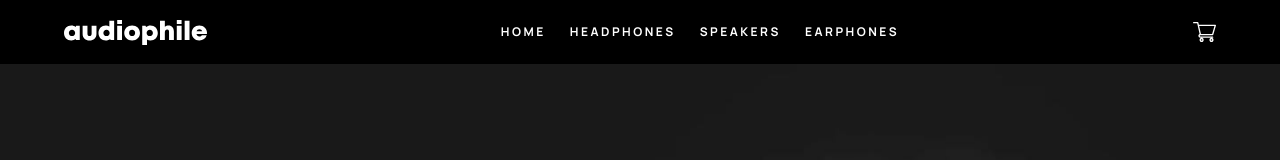
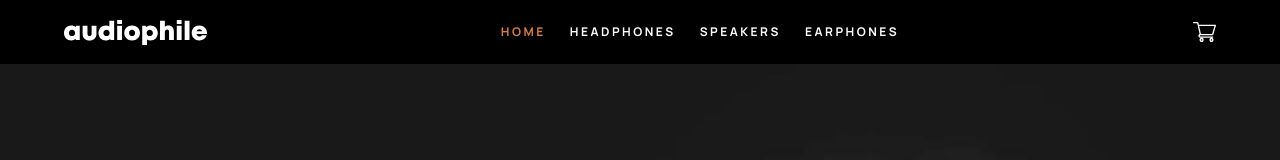
Before and after one commit to pqhung3007/audiophile-ecommerce-website, a Next.js app: page / in a window 1280 px wide. Shown: the top 160 px of the page. Built offline with nearby package versions, Linux system fonts and the light colour scheme.

Commit message:
indicate active status for navbar link

```diff
--- a/components/shared/Navbar.tsx
+++ b/components/shared/Navbar.tsx
@@ -1,12 +1,14 @@
 import React, { useRef, useState, useEffect } from "react";
 import Image from "next/image";
 import Link from "next/link";
+import { useRouter } from "next/router";
 import CategoryLinks from "../CategoryLinks";
 import { links } from "../../utils/links";
 
 function Navbar() {
   const [isOpen, setIsOpen] = useState(false);
   const menuRef = useRef(null);
+  const { asPath } = useRouter();
 
   useEffect(() => {
     isOpen
@@ -50,7 +52,12 @@ function Navbar() {
 
         <ul className="hidden space-x-6 text-xs font-bold uppercase tracking-[2.5px] text-white lg:flex">
           {links.map((link) => (
-            <li className="duration-200 hover:text-accent" key={link.id}>
+            <li
+              className={`duration-200 hover:text-accent ${
+                asPath === link.url ? "text-accent" : ""
+              }`}
+              key={link.id}
+            >
               <Link href={link.url}>{link.text}</Link>
             </li>
           ))}
```
